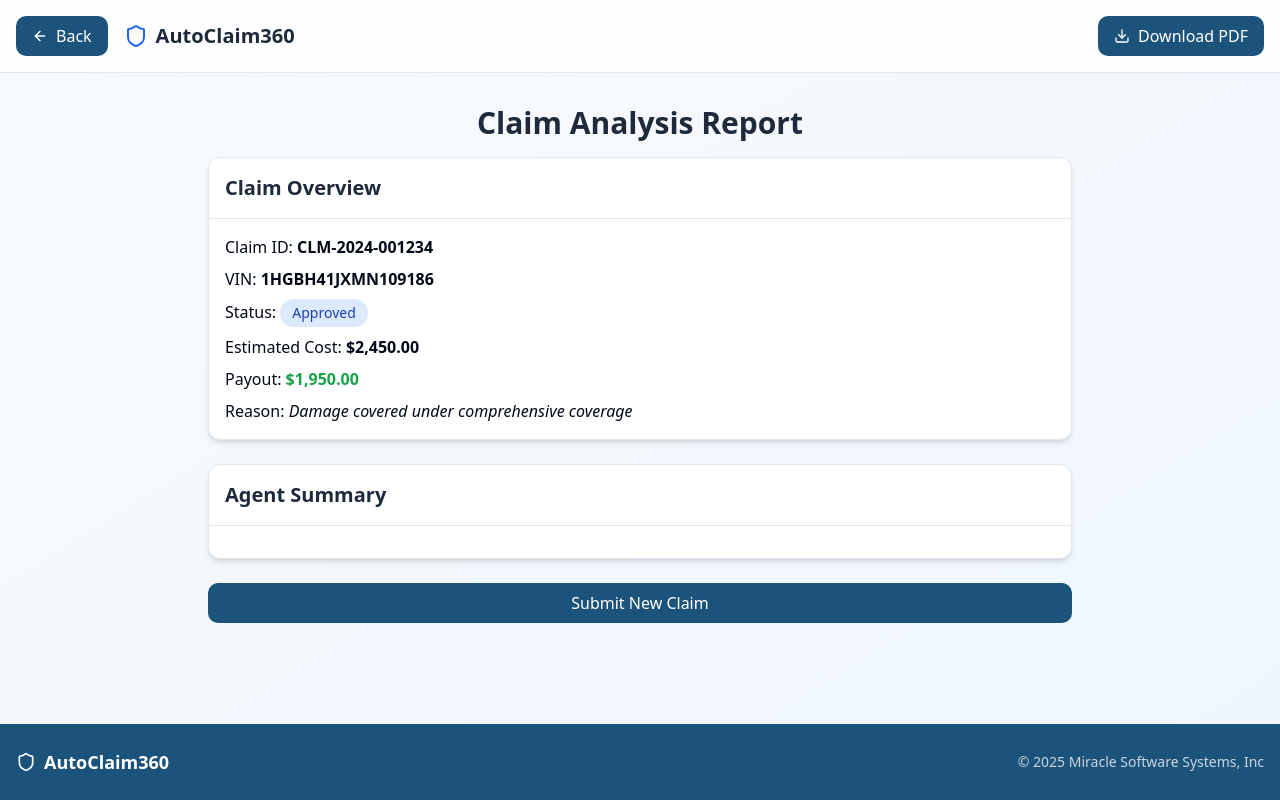
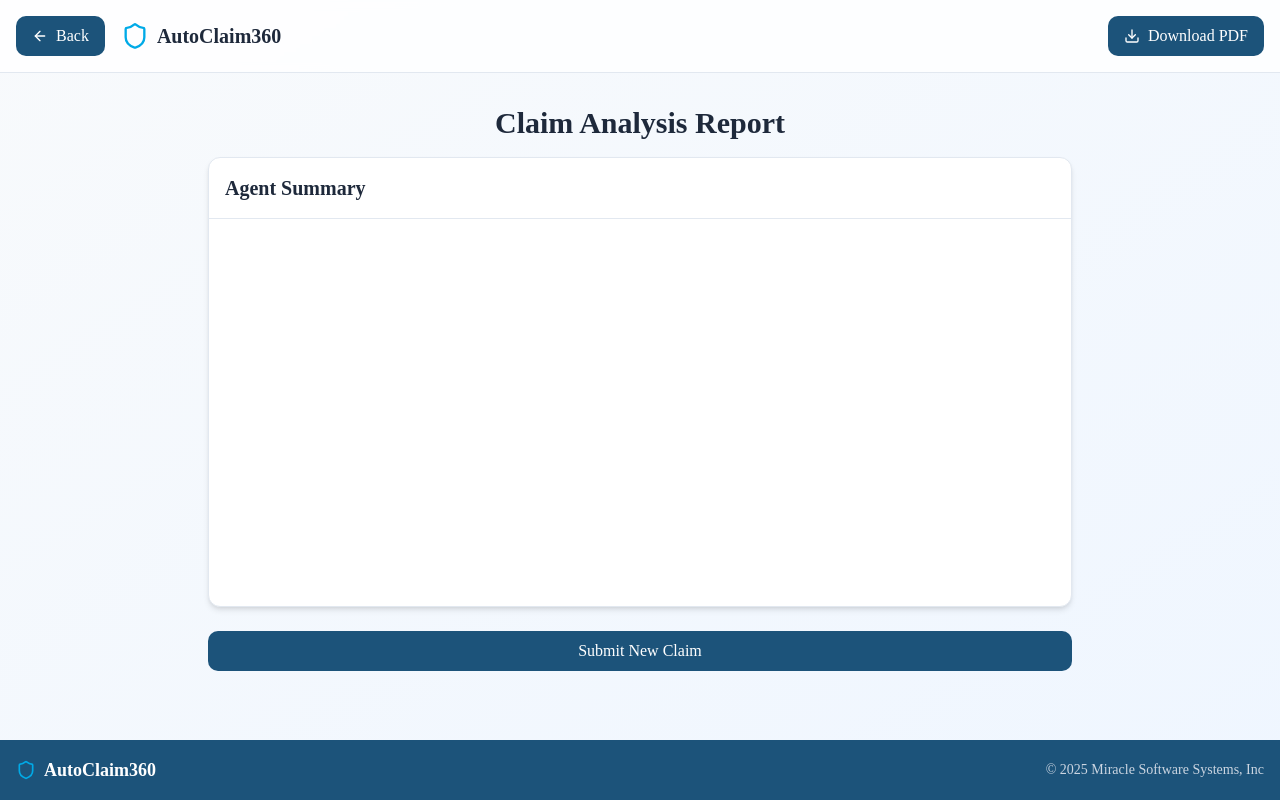
Before and after one commit to amritminocha10/adk-web-service, a React (Create React App) app: page /report in a window 1280 px wide. Built offline with nearby package versions, Linux system fonts and the light colour scheme.

Commit message:
Done with colour standards

```diff
--- a/src/components/ui/Footer.js
+++ b/src/components/ui/Footer.js
@@ -2,11 +2,11 @@ import { Shield } from "lucide-react";
 
 export default function Footer() {
   return (
-    <footer className="bg-[#1C537A] text-white py-6 mt-auto">
+    <footer className="bg-[#1C537A] text-white py-4 mt-auto">
       <div className="container mx-auto px-4 flex justify-between items-center">
         <div className="flex items-center space-x-2">
-          <Shield className="h-5 w-5" />
-          <span className="text-lg font-bold">AutoClaim360</span>
+          <Shield className="h-5 w-5 text-[#00aae7]" />
+          <span className="text-lg font-bold ">AutoClaim360</span>
         </div>
         <div className="text-slate-300 text-sm">
           © 2025 Miracle Software Systems, Inc
--- a/src/pages/chat.js
+++ b/src/pages/chat.js
@@ -15,7 +15,7 @@ export default function Chat() {
             Back
           </Button>
           <div className="flex items-center space-x-2">
-            <Shield className="h-6 w-6 text-blue-600" />
+            <Shield className="h-7 w-7 text-[#00aae7]" />
             <span className="text-xl font-bold text-slate-800">AutoClaim360</span>
           </div>
         </div>
--- a/src/pages/index.js
+++ b/src/pages/index.js
@@ -15,7 +15,7 @@ export default function Home() {
       <header className="border-b bg-white/80 backdrop-blur-sm sticky top-0 z-50">
         <div className="container mx-auto px-4 py-4 flex items-center justify-between">
           <div className="flex items-center space-x-2">
-            <Shield className="h-8 w-8 text-blue-600" />
+            <Shield className="h-8 w-8 text-[#00aae7]" />
             <span className="text-2xl font-bold text-slate-800">AutoClaim360</span>
           </div>
 
@@ -53,17 +53,17 @@ export default function Home() {
           <div className="grid md:grid-cols-3 gap-8">
             {[
               {
-                icon: <Zap className="h-12 w-12 text-blue-600 mx-auto mb-4" />,
+                icon: <Zap className="h-12 w-12 text-[#00aae7] mx-auto mb-4" />,
                 title: "Lightning Fast",
                 desc: "Process claims in minutes. Our AI agents work 24/7 to analyze damage."
               },
               {
-                icon: <FileCheck className="h-12 w-12 text-blue-600 mx-auto mb-4" />,
+                icon: <FileCheck className="h-12 w-12 text-[#00aae7] mx-auto mb-4" />,
                 title: "Accurate Analysis",
                 desc: "Advanced vision technology ensures precise assessments and fair claims."
               },
               {
-                icon: <Users className="h-12 w-12 text-blue-600 mx-auto mb-4" />,
+                icon: <Users className="h-12 w-12 text-[#00aae7] mx-auto mb-4" />,
                 title: "Multi-Agent Intelligence",
                 desc: "Built using Google’s ADK, our AI agents work together to analyze damage, validate claims, and streamline approvals."
               }
--- a/src/pages/processing.js
+++ b/src/pages/processing.js
@@ -173,7 +173,7 @@ export default function Processing() {
           </Button>
           <div className="container mx-auto px-4 py-4 flex items-center justify-between">
             <div className="flex items-center space-x-2">
-              <Shield className="h-6 w-6 text-blue-600" />
+              <Shield className="h-7 w-7 text-[#00aae7]" />
               <span className="text-xl font-bold text-slate-800">
                 AutoClaim360
               </span>
--- a/src/pages/report.js
+++ b/src/pages/report.js
@@ -1,68 +1,3 @@
-// import React from "react"
-// import { useLocation, useNavigate } from "react-router-dom"
-// import { Button } from "../components/ui/Button"
-// import { Card, CardHeader, CardContent, CardTitle } from "../components/ui/Card"
-// import { Badge } from "../components/ui/Badge"
-// import { ArrowLeft, Shield, Download } from "lucide-react"
-
-// export default function Report() {
-//   const navigate = useNavigate()
-//   const location = useLocation()
-//   console.log("Report location state:", location.state.steps, location.state.repostedData);
-
-//   const handleDownload = () => alert("Downloading PDF report...")
-
-//   return (
-//     <div className="min-h-screen bg-gradient-to-br from-slate-50 to-blue-50">
-//       <header className="border-b bg-white/80 backdrop-blur-sm">
-//         <div className="container mx-auto px-4 py-4 flex items-center justify-between">
-//           <div className="flex items-center space-x-4">
-//             <Button variant="ghost" onClick={() => navigate("/processing")}>
-//               <ArrowLeft className="h-4 w-4 mr-2" />
-//               Back
-//             </Button>
-//             <div className="flex items-center space-x-2">
-//               <Shield className="h-6 w-6 text-blue-600" />
-//               <span className="text-xl font-bold text-slate-800">AutoClaim360</span>
-//             </div>
-//           </div>
-//           <Button onClick={handleDownload} className="bg-blue-600 text-white">
-//             <Download className="h-4 w-4 mr-2" />
-//             Download PDF
-//           </Button>
-//         </div>
-//       </header>
-
-//       <div className="container mx-auto px-4 py-8 max-w-4xl">
-//         <h1 className="text-3xl font-bold text-slate-800 mb-4 text-center">Claim Analysis Report</h1>
-
-//         <Card className="mb-6 shadow-md">
-//           <CardHeader>
-//             <CardTitle>Claim Overview</CardTitle>
-//           </CardHeader>
-//           <CardContent className="space-y-2">
-//             <p>Claim ID: <strong>CLM-2024-001234</strong></p>
-//             <p>VIN: <strong>1HGBH41JXMN109186</strong></p>
-//             <p>Status: <Badge variant="secondary">Approved</Badge></p>
-//             <p>Estimated Cost: <strong>$2,450.00</strong></p>
-//             <p>Payout: <strong className="text-green-600">$1,950.00</strong></p>
-//             <p>Reason: <em>Damage covered under comprehensive coverage</em></p>
-//           </CardContent>
-//         </Card>
-
-//         <Button onClick={() => navigate("/")} variant="outline" className="w-full">
-//           Submit New Claim
-//         </Button>
-//       </div>
-//     </div>
-//   )
-// }
-
-
-
-
-
-import React from "react"
 import { useLocation, useNavigate } from "react-router-dom"
 import { Button } from "../components/ui/Button"
 import { Card, CardHeader, CardContent, CardTitle } from "../components/ui/Card"
@@ -99,7 +34,7 @@ export default function Report() {
               Back
             </Button>
             <div className="flex items-center space-x-2">
-              <Shield className="h-6 w-6 text-blue-600" />
+              <Shield className="h-7 w-7 text-[#00aae7]" />
               <span className="text-xl font-bold text-slate-800">AutoClaim360</span>
             </div>
           </div>
@@ -110,27 +45,12 @@ export default function Report() {
         </div>
       </header>
 
-      <div className="container mx-auto px-4 py-8 max-w-4xl">
+      <div className="container mx-auto px-4 py-8 max-w-4xl max-h-96">
         <h1 className="text-3xl font-bold text-slate-800 mb-4 text-center">Claim Analysis Report</h1>
 
-        {/* Claim Overview Card */}
-        <Card className="mb-6 shadow-md">
-          <CardHeader>
-            <CardTitle>Claim Overview</CardTitle>
-          </CardHeader>
-          <CardContent className="space-y-2">
-            <p>Claim ID: <strong>CLM-2024-001234</strong></p>
-            <p>VIN: <strong>1HGBH41JXMN109186</strong></p>
-            <p>Status: <Badge variant="secondary">Approved</Badge></p>
-            <p>Estimated Cost: <strong>$2,450.00</strong></p>
-            <p>Payout: <strong className="text-green-600">$1,950.00</strong></p>
-            <p>Reason: <em>Damage covered under comprehensive coverage</em></p>
-          </CardContent>
-        </Card>
-
         {/* Agent Summary Card (Markdown) */}
-        <Card className="mb-6 shadow-md">
-          <CardHeader>
+        <Card className="mb-6 shadow-md h-[450px] overflow-auto">
+          <CardHeader className="fixed border-4 border-balck">
             <CardTitle>Agent Summary</CardTitle>
           </CardHeader>
           <CardContent className="prose prose-slate max-w-none">
--- a/src/pages/upload.js
+++ b/src/pages/upload.js
@@ -67,7 +67,7 @@ export default function UploadPage() {
           </Button>
           <div className="container flex items-center justify-between">
           <div className="flex items-center space-x-2">
-            <Shield className="h-6 w-6 text-blue-600" />
+            <Shield className="h-7 w-7 text-[#00aae7]" />
             <span className="text-xl font-bold text-slate-800">
               AutoClaim360
             </span>
@@ -126,7 +126,7 @@ export default function UploadPage() {
               <div>
                 <Label>Upload Photos *</Label>
                 <div className="border-2 border-dashed rounded-lg p-6 text-center bg-white">
-                  <Camera className="mx-auto h-10 w-10 text-blue-500 mb-4" />
+                  <Camera className="mx-auto h-10 w-10 text-[#00aae7] mb-4" />
                   <input
                     id="upload"
                     type="file"
--- a/tailwind.config.js
+++ b/tailwind.config.js
@@ -12,6 +12,12 @@ module.exports = {
       },
     },
     extend: {
+      // fontFamily: {
+      //   'sans':['"open-sans"']
+      // },
+      fontFamily: {
+        'sans':['"Montserrat"']
+      },
       colors: {
         border: "hsl(var(--border))",
         input: "hsl(var(--input))",
```
